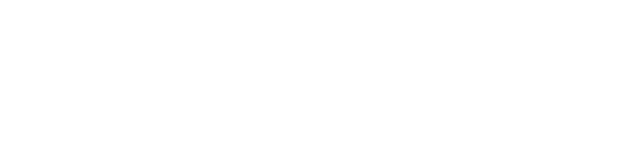
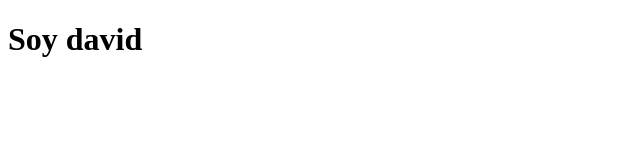
Before and after one commit to AndresCV92/UltimaClaseG67, a plain HTML site: page index.html in a window 1280 px wide. Shown: the whole page, without its empty margins (0-640 px from the left). Drawn offline with Linux system fonts and the light colour scheme.

Commit message:
1er cambio david

```diff
--- a/index.html
+++ b/index.html
@@ -6,6 +6,6 @@
     <title>Document</title>
 </head>
 <body>
-
+    <h1>Soy david</h1>
 </body>
 </html>
```
